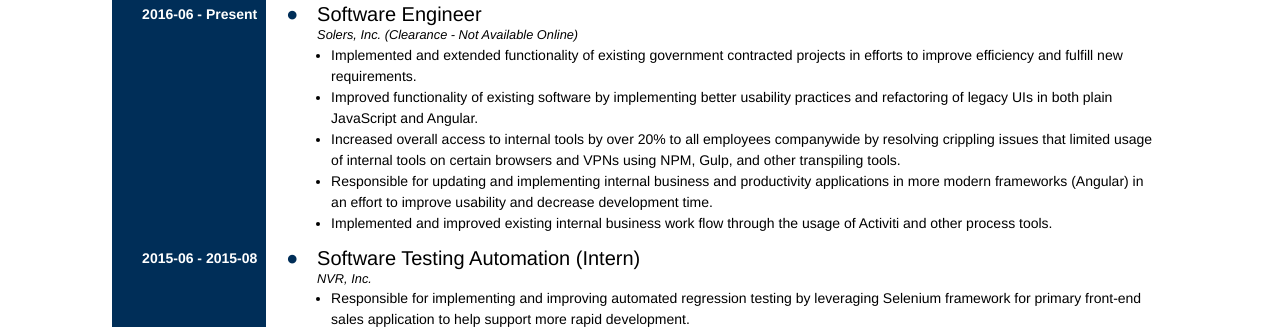
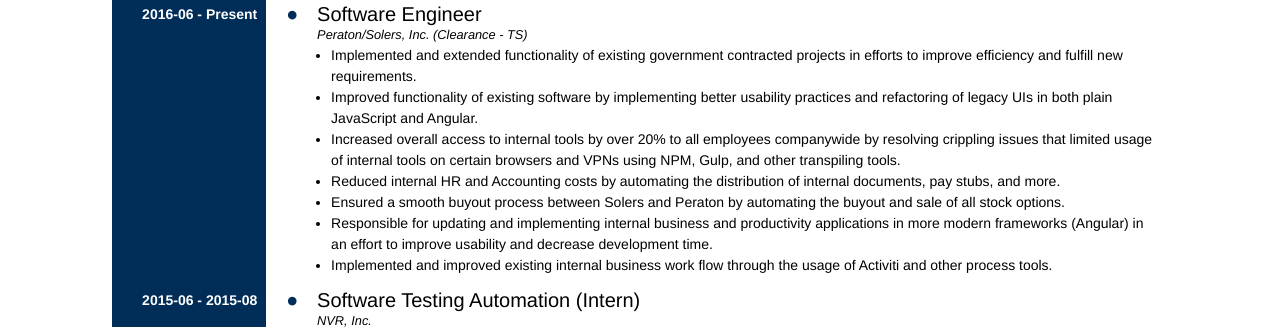
Before and after one commit to mvdicarlo/resume, a website: page src/html/index.html in a window 1280 px wide. Shown: the part 252-579 px from the top of the page. Drawn offline with nearby package versions, Linux system fonts and the light colour scheme; files that its build step writes are made by us from their sources.

Commit message:
Update resume

```diff
--- a/src/html/index.html
+++ b/src/html/index.html
@@ -88,7 +88,7 @@
                 Software Engineer
               </div>
               <p>
-                <i>Solers, Inc. (Clearance - Not Available Online)</i>
+                <i>Peraton/Solers, Inc. (Clearance - TS)</i>
               </p>
               <ul>
                 <li>
@@ -104,6 +104,16 @@
                 <li>
                   <p>
                     Increased overall access to internal tools by over 20% to all employees companywide by resolving crippling issues that limited usage of internal tools on certain browsers and VPNs using NPM, Gulp, and other transpiling tools.
+                  </p>
+                </li>
+                <li>
+                  <p>
+                    Reduced internal HR and Accounting costs by automating the distribution of internal documents, pay stubs, and more.
+                  </p>
+                </li>
+                <li>
+                  <p>
+                    Ensured a smooth buyout process between Solers and Peraton by automating the buyout and sale of all stock options.
                   </p>
                 </li>
                 <li>
```
Also changed, not shown: dist/index.html.
